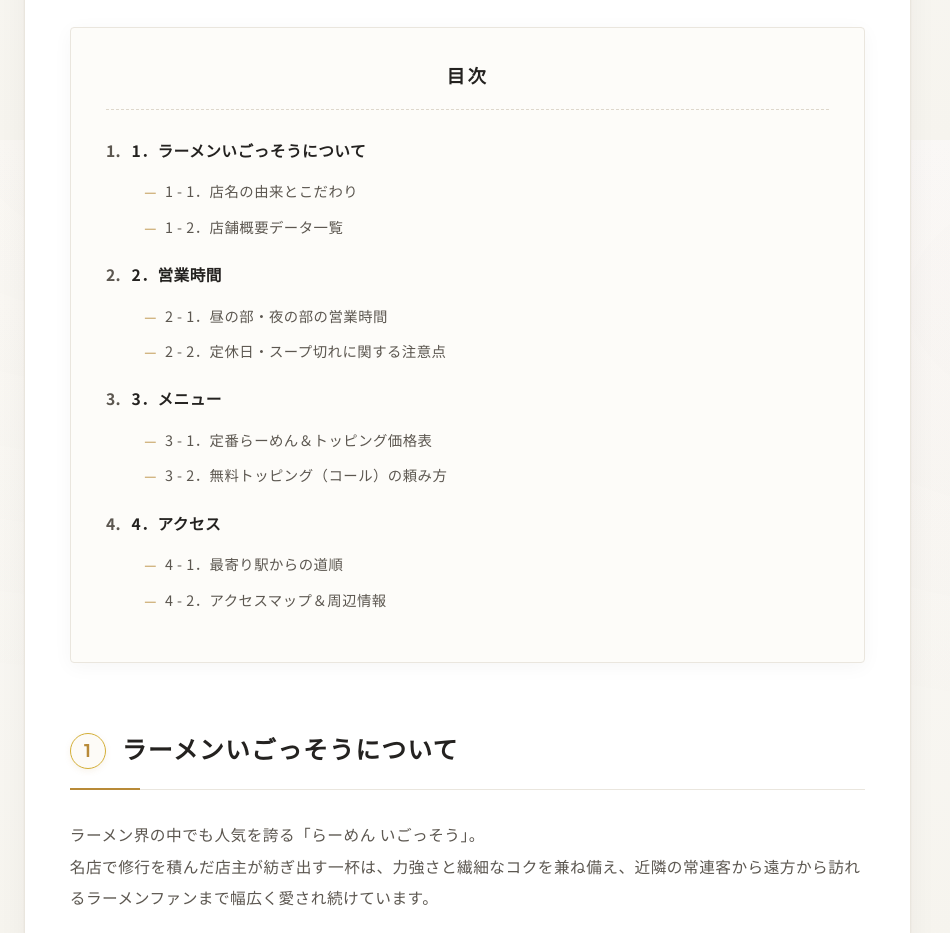
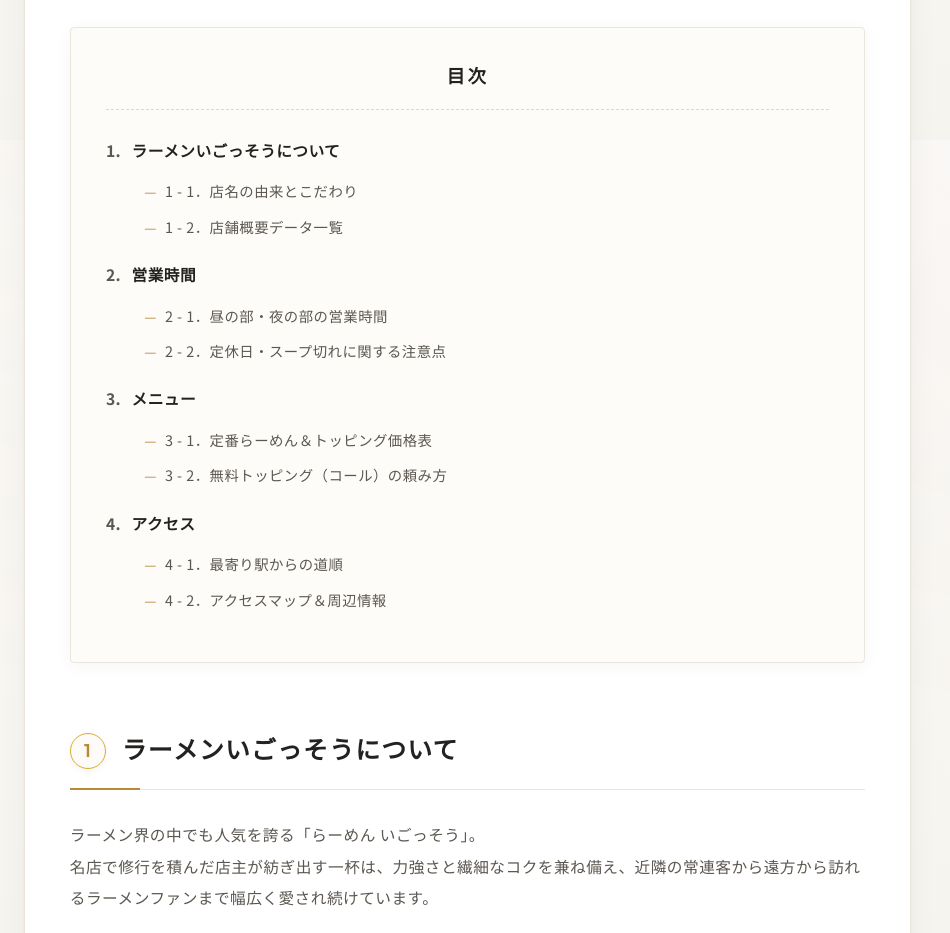
Before and after one commit to yuka21170-spec/ra-menn-igossou, a plain HTML site: page index.html in a window 1280 px wide. Shown: the part 1460-2393 px from the top of the page, without its empty margins (0-950 px from the left). Drawn offline with nearby package versions, Linux system fonts and the light colour scheme.

```diff
--- a/index.html
+++ b/index.html
@@ -94,28 +94,28 @@
         <div class="mokuji-title">目次</div>
         <ol class="mokuji-list">
           <li>
-            <a href="#topic-001">1．ラーメンいごっそうについて</a>
+            <a href="#topic-001">ラーメンいごっそうについて</a>
             <ol class="sub-menu">
               <li><a href="#topic-001-1">1 - 1．店名の由来とこだわり</a></li>
               <li><a href="#topic-001-2">1 - 2．店舗概要データ一覧</a></li>
             </ol>
           </li>
           <li>
-            <a href="#topic-002">2．営業時間</a>
+            <a href="#topic-002">営業時間</a>
             <ol class="sub-menu">
               <li><a href="#topic-002-1">2 - 1．昼の部・夜の部の営業時間</a></li>
               <li><a href="#topic-002-2">2 - 2．定休日・スープ切れに関する注意点</a></li>
             </ol>
           </li>
           <li>
-            <a href="#topic-003">3．メニュー</a>
+            <a href="#topic-003">メニュー</a>
             <ol class="sub-menu">
               <li><a href="#topic-003-1">3 - 1．定番らーめん＆トッピング価格表</a></li>
               <li><a href="#topic-003-2">3 - 2．無料トッピング（コール）の頼み方</a></li>
             </ol>
           </li>
           <li>
-            <a href="#topic-004">4．アクセス</a>
+            <a href="#topic-004">アクセス</a>
             <ol class="sub-menu">
               <li><a href="#topic-004-1">4 - 1．最寄り駅からの道順</a></li>
               <li><a href="#topic-004-2">4 - 2．アクセスマップ＆周辺情報</a></li>
```
